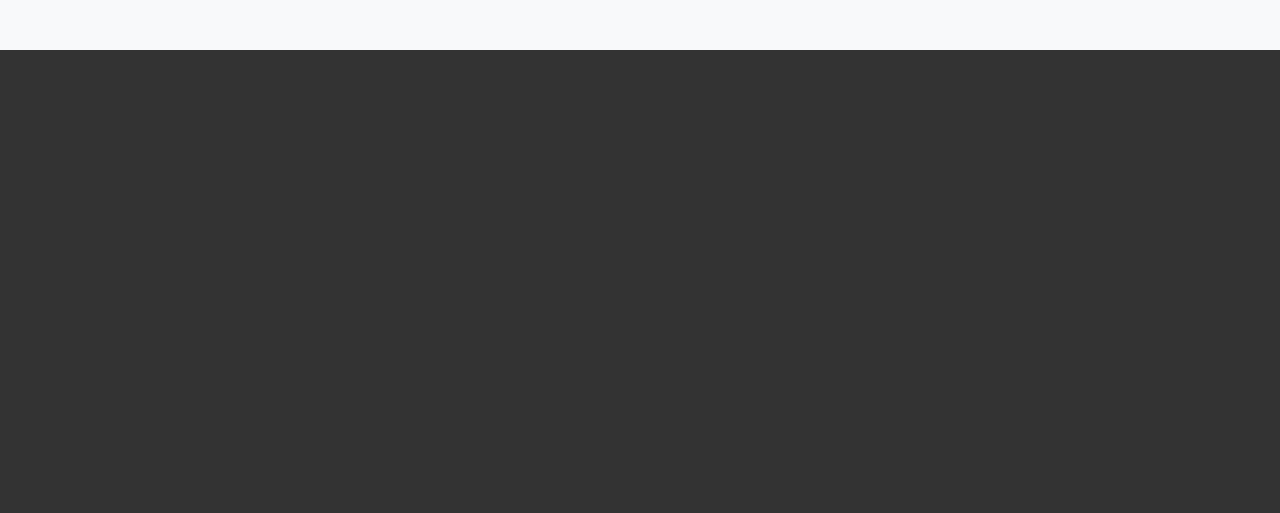
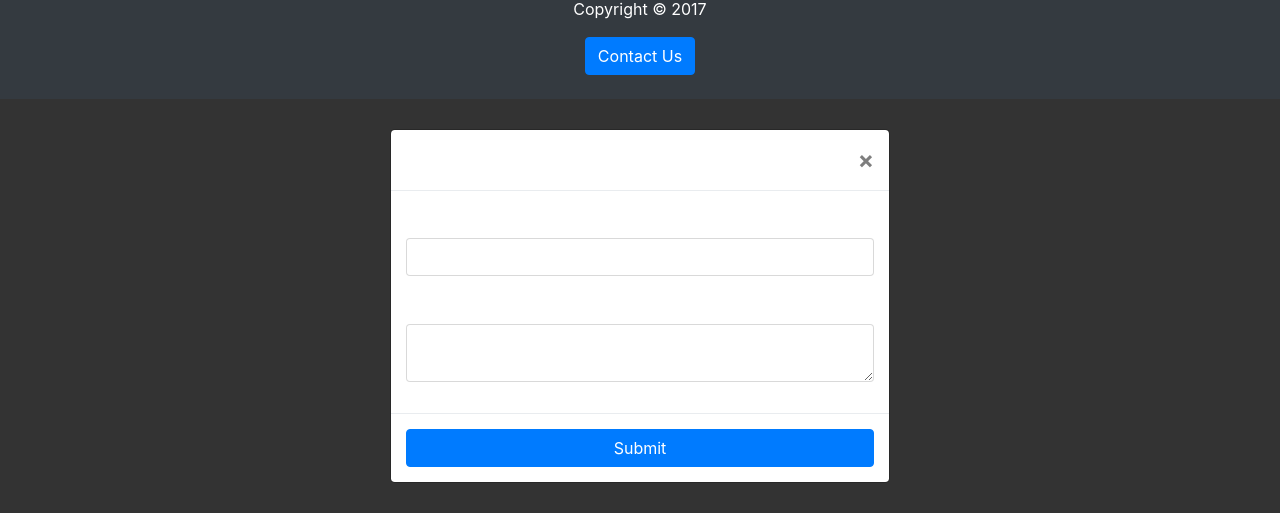
Before and after one commit to RoObsessedCode/LoopLab, a website: page src/index.html in a window 1280 px wide. Shown: the part 3249-3762 px from the top of the page. Before the commit the page ends 3299 px from the top, so only its background shows below. Drawn offline with Linux system fonts and the light colour scheme.

Commit message:
contact modal but bug exists

```diff
--- a/src/index.html
+++ b/src/index.html
@@ -253,27 +253,73 @@
             <div class="p-4 align-self-start">
               <i class="fa fa-check"></i>
             </div>
-          </div>
-          <div class="p-4 align-self-end">OLAY OLAY OLAY OLAY OLAY OLAY OLAY OLAY OLAY OLAY OLAY OLAY OLAY OLAY OLAY OLAY OLAY OLAY OLAY OLAY
 
+            <div class="p-4 align-self-end">OLAY OLAY OLAY OLAY OLAY OLAY OLAY OLAY OLAY OLAY OLAY OLAY OLAY OLAY OLAY OLAY OLAY OLAY OLAY OLAY
+            </div>
           </div>
 
           <div class="d-flex flex-row">
             <div class="p-4 align-self-start">
               <i class="fa fa-check"></i>
             </div>
+            <div class="p-4 align-self-end">OLAY OLAY OLAY OLAY OLAY OLAY OLAY OLAY OLAY OLAY OLAY OLAY OLAY OLAY OLAY OLAY OLAY OLAY OLAY OLAY
+            </div>
           </div>
-          <div class="p-4 align-self-end">OLAY OLAY OLAY OLAY OLAY OLAY OLAY OLAY OLAY OLAY OLAY OLAY OLAY OLAY OLAY OLAY OLAY OLAY OLAY OLAY
+        </div>
+      </div>
+    </div>
+  </section>
 
+
+  <!-- MAIN FOOTER -->
+
+  <footer id="main-footer" class="bg-dark">
+    <div class="container">
+      <div class="row">
+        <div class="col text-center">
+          <div class="py-4">
+            <h1 class="h3">LoopLAB</h1>
+            <p>Copyright &copy; 2017</p>
+            <button class="btn btn-primary" data-toggle="modal" data-target="#contactModal">Contact Us</button>
           </div>
 
         </div>
 
+      </div>
 
+    </div>
+
+  </footer>
+
+  <!-- CONTACT MODAL -->
+
+  <div class "modal fade text-dark" id="contactModal">
+    <div class="modal-dialog">
+      <div class="modal-content">
+        <div class="modal-header">
+          <h5 class="modal-title" id="contactModalTitle">Contact Us</h5>
+          <button class="close" data-dismiss="modal"> <span>&times;</span> </button>
+
+        </div>
+        <div class="modal-body">
+          <form>
+            <div class='form-group'>
+              <label for="name">Name</label>
+              <input type="text" class="form-control">
+            </div>
+            <div class="form-group">
+              <label for="name">Message</label>
+              <textarea class="form-control"></textarea>
+            </div>
+          </form>
+        </div>
+        <div class="modal-footer">
+          <button class="btn btn-primary btn-block">Submit</button>
+        </div>
       </div>
     </div>
-  </section>
 
+  </div>
 
   <script src="js/jquery.min.js"></script>
   <script src="js/popper.min.js"></script>
```
